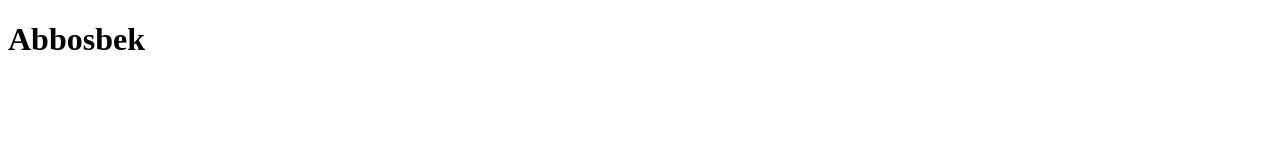
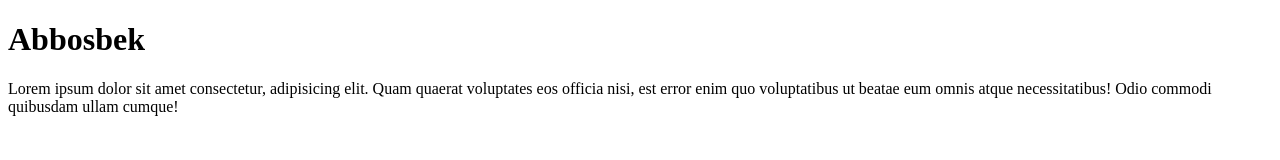
Before and after one commit to AbbosbekQodirov/gitlesson, a plain HTML site: page index.html in a window 1280 px wide. Drawn offline with Linux system fonts and the light colour scheme.

Commit message:
p tegi qo'shildi

```diff
--- a/index.html
+++ b/index.html
@@ -7,5 +7,6 @@
 </head>
 <body>
     <h1>Abbosbek</h1>
+    <p>Lorem ipsum dolor sit amet consectetur, adipisicing elit. Quam quaerat voluptates eos officia nisi, est error enim quo voluptatibus ut beatae eum omnis atque necessitatibus! Odio commodi quibusdam ullam cumque!</p>
 </body>
 </html>
```
